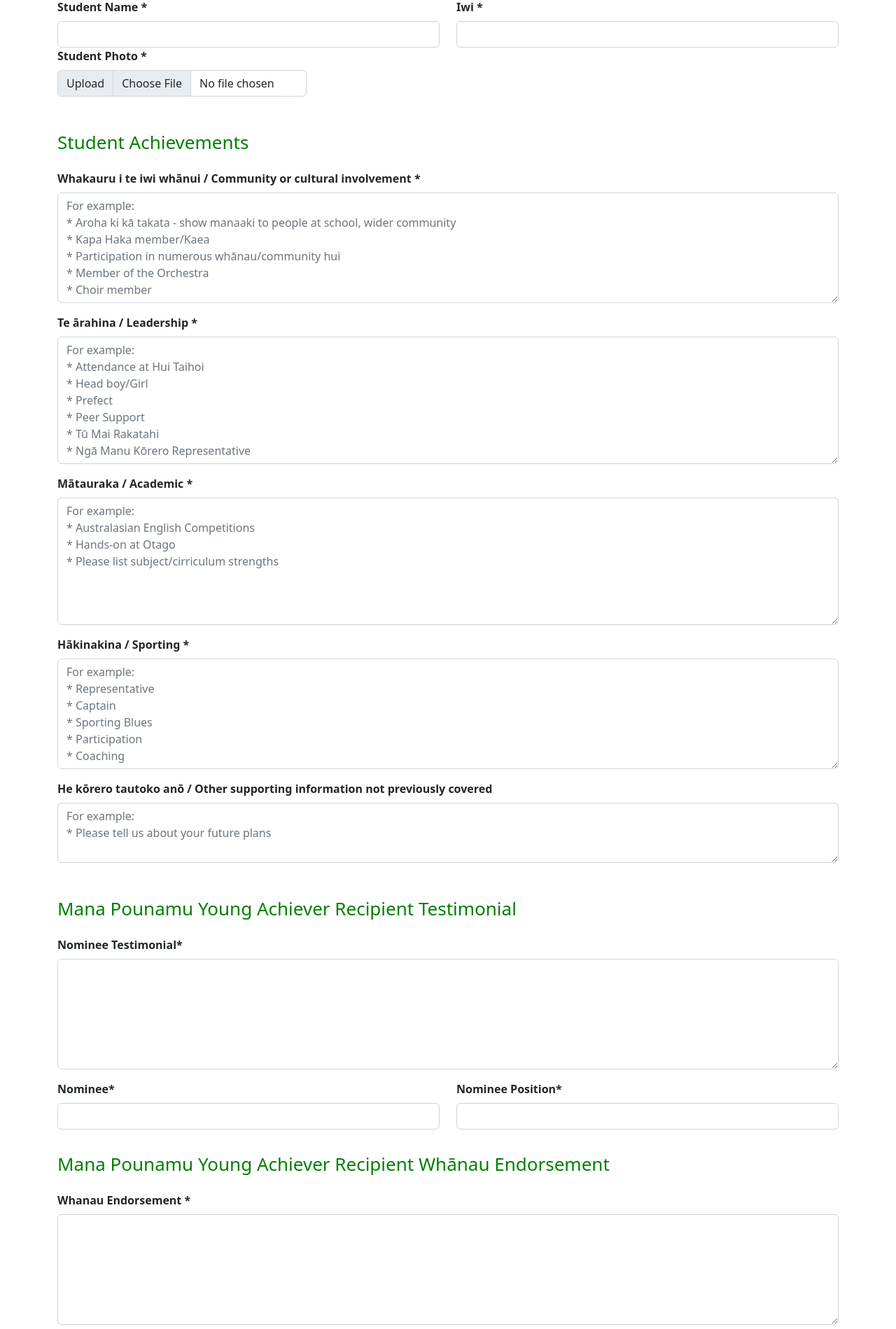
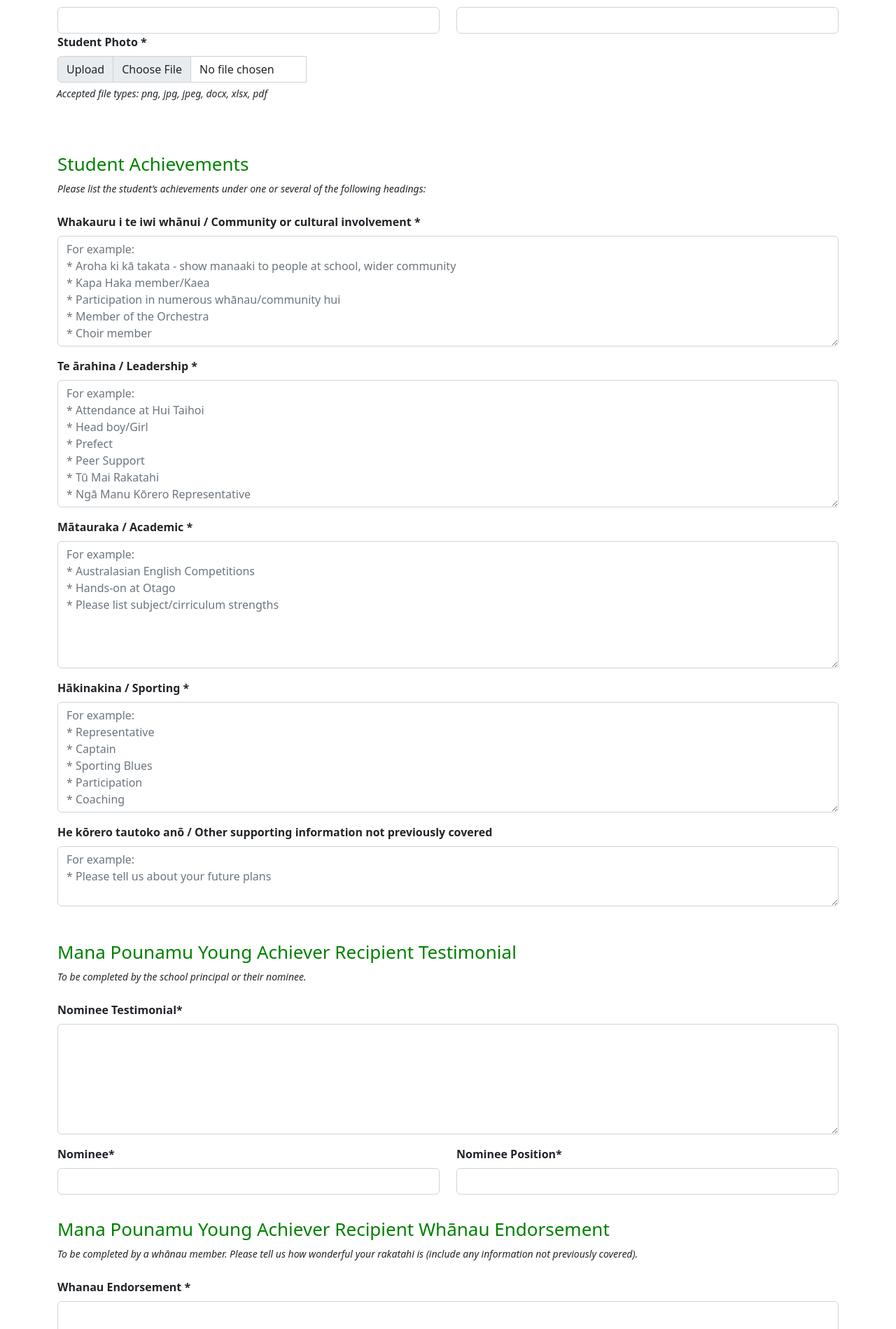
Before and after one commit to IsobellaJohnson/Studio6-ManaPounamu-YoungAchievers, a React (Create React App) app: page / in a window 1280 px wide. Shown: the part 161-2060 px from the top of the page at 70% size. Built offline with nearby package versions, Linux system fonts and the light colour scheme.

Commit message:
add sub headings

```diff
--- a/src/App.css
+++ b/src/App.css
@@ -3,9 +3,14 @@ label{
 }
 .si-title{
   font-size: 26px;
-  padding: 30px 0px 20px 0px;
+  padding: 30px 0px 0px 0px;
   color: green;
 }
+.si-body{
+ font-size: 14px;
+ padding: 5px 0px 25px 0px;
+}
+
 .sub-btn{
   margin: 30px 0px 20px 0px;
   background-color: green;
--- a/src/App.js
+++ b/src/App.js
@@ -48,11 +48,13 @@ function App() {
     <div class="input-group mb-3">
   <label class="input-group-text" for="inputGroupFile01">Upload</label>
   <input type="file" class="form-control" id="inputGroupFile01"></input>
+  <div className="si-body file-u"><em>Accepted file types: png, jpg, jpeg, docx, xlsx, pdf</em></div>
   </div>
   </div>
   </div>
 
   <div className="si-title">Student Achievements</div>
+  <div className="si-body"><em>Please list the student’s achievements under one or several of the following headings:</em></div>
   <div class="mb-3">
   <label for="exampleFormControlTextarea1" class="form-label">Whakauru i te iwi whānui / Community or cultural involvement *</label>
   <textarea class="form-control" id="exampleFormControlTextarea1" rows="6" placeholder='For example:&#x0a;* Aroha ki kā takata - show manaaki to people at school, wider community&#x0a;* Kapa Haka member/Kaea&#x0a;* Participation in numerous whānau/community hui&#x0a;* Member of the Orchestra&#x0a;* Choir member'></textarea>
@@ -75,6 +77,7 @@ function App() {
   </div>
 
   <div className="si-title">Mana Pounamu Young Achiever Recipient Testimonial</div>
+  <div className="si-body"><em>To be completed by the school principal or their nominee.</em></div>
   <div class="mb-3">
   <label for="exampleFormControlTextarea1" class="form-label">Nominee Testimonial*</label>
   <textarea class="form-control" id="exampleFormControlTextarea1" rows="6"></textarea>
@@ -91,6 +94,7 @@ function App() {
     </div>
 
     <div className="si-title">Mana Pounamu Young Achiever Recipient Whānau Endorsement</div>
+    <div className="si-body"><em>To be completed by a whānau member. Please tell us how wonderful your rakatahi is (include any information not previously covered).</em></div>
   <div class="mb-3">
   <label for="exampleFormControlTextarea1" class="form-label">Whanau Endorsement *</label>
   <textarea class="form-control" id="exampleFormControlTextarea1" rows="6"></textarea>
@@ -107,6 +111,7 @@ function App() {
     </div>
 
     <div className="si-title">Mana Pounamu Media Consent</div>
+    <div className="si-body"><em>Thank you for agreeing to participate in future promotions of Mana Pounamu. We would appreciate you completing this form as an indication that you understand the purposes for which your image/statements/artwork/name, and/or profile will be used.</em></div>
     <div class="form-check">
   <input class="form-check-input" type="checkbox" value="" id="flexCheckDefault"></input>
   <label class="form-check-label" for="flexCheckDefault">
```
